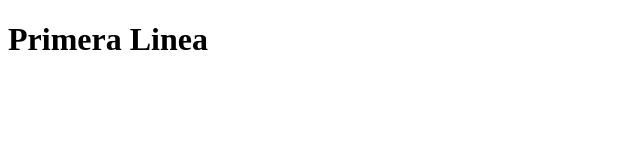
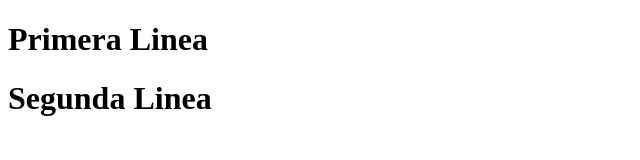
Before and after one commit to joshuad204/Mi_Primer_Pagina, a plain HTML site: page index.html in a window 1280 px wide. Shown: the whole page, without its empty margins (0-640 px from the left). Drawn offline with Linux system fonts and the light colour scheme.

Commit message:
Segundo H1 De La Pagina

```diff
--- a/index.html
+++ b/index.html
@@ -7,5 +7,6 @@
 </head>
 <body>
 <h1>Primera Linea</h1>
+<h1>Segunda Linea</h1>
 </body>
 </html>
```
